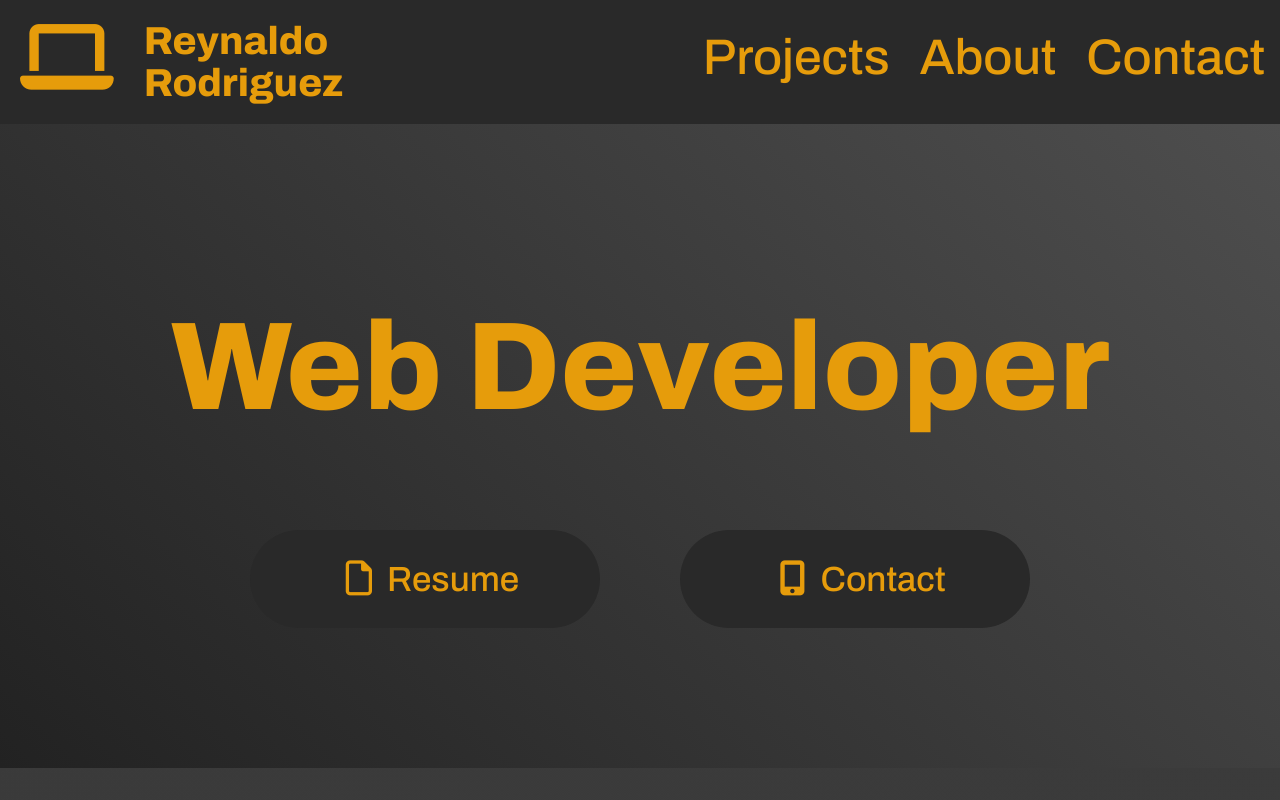
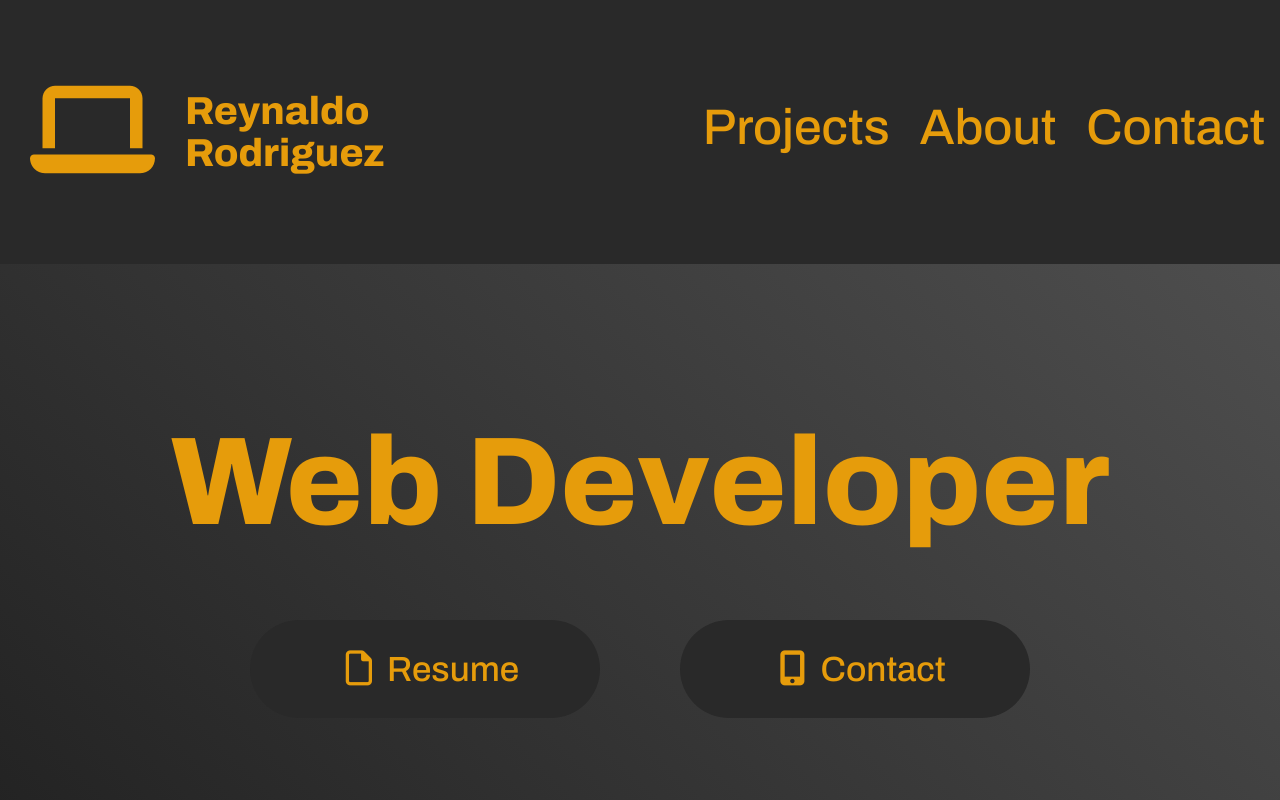
Before and after one commit to andrewwebbdeveloper/Portfolio-New, a plain HTML site: page index.html in a window 1280 px wide. Shown: the top 800 px of the page. Drawn offline with Linux system fonts and the light colour scheme.

Commit message:
Updating styles and editing styles
Editing and updating styles.

```diff
--- a/css/style.css
+++ b/css/style.css
@@ -249,7 +249,8 @@ ul {
 }
 
 .nav-item {
-    margin: 20px 15px;
+    font-size: 50px;
+    margin: 50px 15px;
 }
 
 .container {
@@ -267,7 +268,6 @@ ul {
 
 .new-developer {
     font-size: 125px;
-    margin: 25px 0px;
 }
 
 .project {
@@ -279,7 +279,7 @@ ul {
 }
 
 .p-heading {
-    font-size: 75px;
+    font-size: 100px;
 }
 
 .display-one {
@@ -394,6 +394,24 @@ ul {
     color: white;
 }
 
+.container {
+    padding: 50px 0px;
+}
+
+.fa-laptop {
+    color:#E69C0B;
+    font-size: 100px;
+    margin: 30px;
+}
+
+.heading {
+    font-size: 39px;
+    margin: 40px 0px;
+
+
+}
+
+
 
 
 
```
